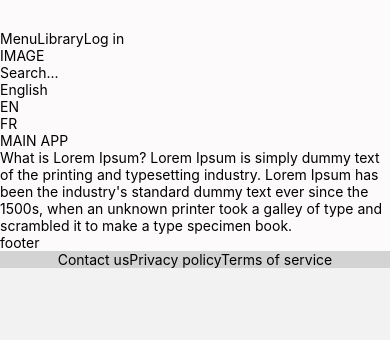
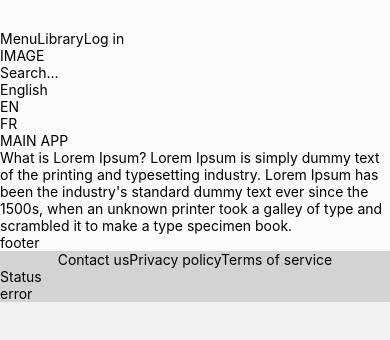
Before and after one commit to ntacv/biblisere, a React Native app: screen /Homepage in a window 390 px wide. Shown: the top 340 px of the page. Built offline with nearby package versions, Linux system fonts and the light colour scheme; no server answers.

Commit message:
feat: create footer component and call axios api Health

```diff
--- /dev/null
+++ b/components/footer/Footer.tsx
@@ -0,0 +1,57 @@
+import { View, Text } from "react-native";
+import { styled } from "styled-components/native";
+import { colors } from "styles/Variables";
+import { TextCentered } from "styles/Styles";
+import TextTranslated from "localization/TextTranslated";
+import axios from "axios";
+import { useSSR } from "react-i18next";
+import { useState } from "react";
+import { ApiHealth } from "types";
+
+const Footer = () => {
+  const [isLoading, setIsLoading] = useState(true);
+  const [apiStatus, setApiStatus] = useState<"loading" | "ok" | "error">(
+    "loading"
+  );
+  const [health, setHealth] = useState<ApiHealth>();
+
+  axios
+    .get("http://localhost:8000/health")
+    .then((response) => {
+      setHealth(response.data);
+    })
+    .catch((error) => {
+      console.error(error);
+    })
+    .finally(() => {
+      health ? setIsLoading(false) : setIsLoading(true);
+      health ? setApiStatus("ok") : setApiStatus("error"); // network error NOBRIDGE
+    });
+
+  return (
+    <ViewFooter>
+      <TextCentered>
+        <TextTranslated>footer:contact</TextTranslated>
+        <TextTranslated>footer:privacy</TextTranslated>
+        <TextTranslated>footer:terms</TextTranslated>
+      </TextCentered>
+      <TextTranslated>config:status</TextTranslated>
+      {health ? (
+        <TextStatus health={health}>{health.status}</TextStatus>
+      ) : (
+        <Text>{apiStatus}</Text>
+      )}
+    </ViewFooter>
+  );
+};
+export default Footer;
+
+const ViewFooter = styled(View)`
+  background: ${colors.footer};
+  display: flex;
+`;
+
+const TextStatus = styled(Text)<{ health: string }>`
+  color: ${(props) =>
+    props.health.status == "ok" ? colors.success : colors.danger};
+`;
--- a/components/homepage/Homepage.tsx
+++ b/components/homepage/Homepage.tsx
@@ -23,6 +23,7 @@ import Title from "components/Title";
 import Menu from "components/menu/Menu";
 import { TextCentered } from "styles/Styles";
 import { useSafeAreaInsets } from "react-native-safe-area-context";
+import Footer from "components/footer/Footer";
 
 function Homepage() {
   const os = Platform.OS;
@@ -65,13 +66,7 @@ function Homepage() {
           <TextTranslated>lorem:long</TextTranslated>
           <Text>footer</Text>
         </ScrollView>
-        <ViewFooter>
-          <TextCentered>
-            <TextTranslated>footer:contact</TextTranslated>
-            <TextTranslated>footer:privacy</TextTranslated>
-            <TextTranslated>footer:terms</TextTranslated>
-          </TextCentered>
-        </ViewFooter>
+        <Footer />
         {menuVisible ? <Menu /> : null}
       </ViewHome>
     </>
@@ -99,10 +94,6 @@ const ViewHeader = styled(View)`
         size.header.top.android +
         `px 0 0 0;`}
 `;
-const ViewFooter = styled(View)`
-  background: ${colors.footer};
-  display: flex;
-`;
 const ViewFilters = styled(View)`
   display: none;
   background: ${colors.filters};
--- a/localization/en.ts
+++ b/localization/en.ts
@@ -1,6 +1,7 @@
 export default {
   config: {
     language: "English",
+    status: "Status",
   },
   menu: {
     title: "Menu",
--- a/package.json
+++ b/package.json
@@ -11,6 +11,7 @@
   "dependencies": {
     "@react-navigation/native": "7.0.15",
     "@react-navigation/native-stack": "7.0.4",
+    "axios": "1.8.3",
     "babel-preset-expo": "12.0.9",
     "effector": "23.3.0",
     "effector-react": "23.3.0",
```
Also changed, not shown: types.d.ts (+9 -0 lines), 1 other file (tests, documents, lock files or other folders).
